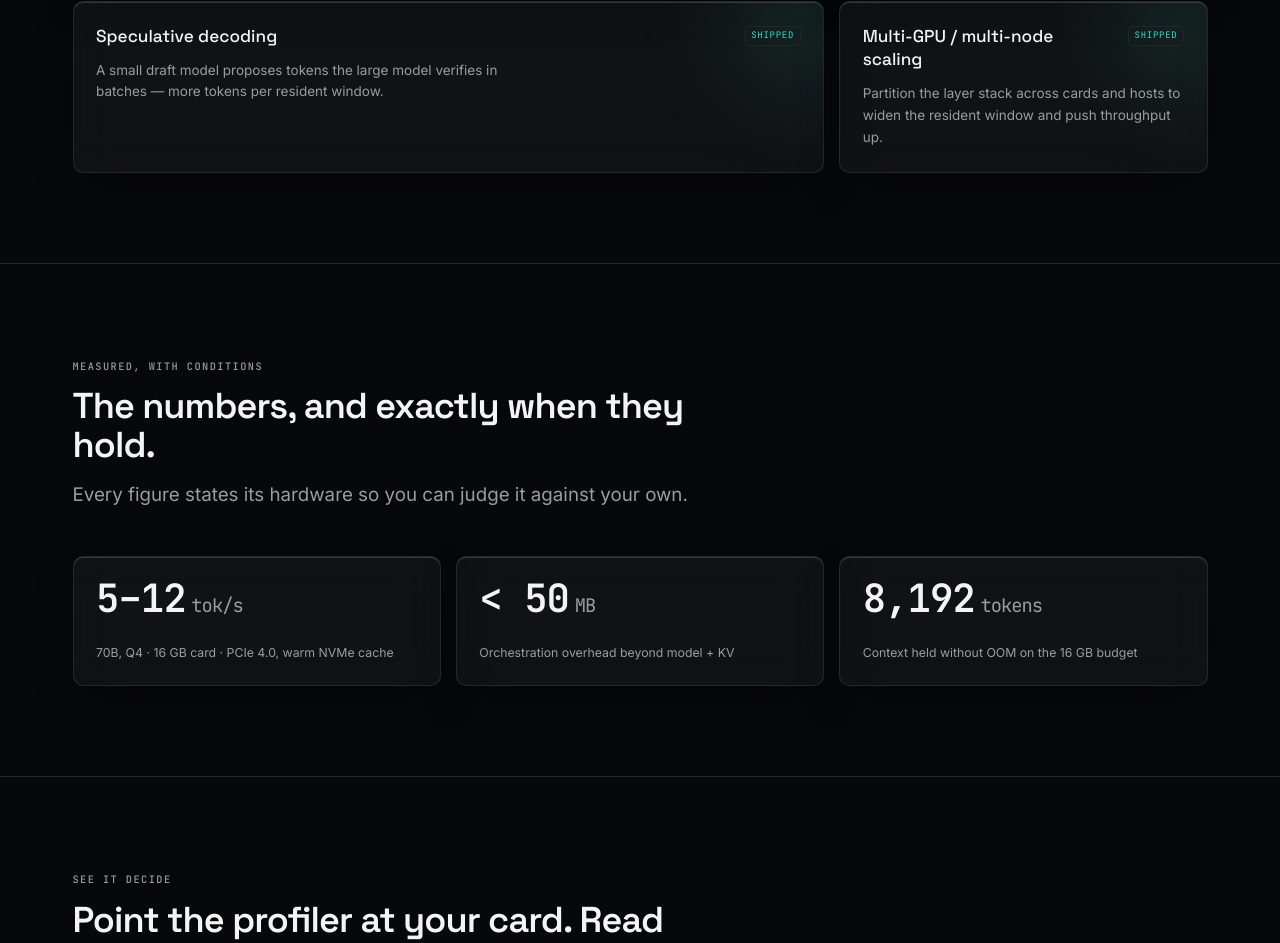
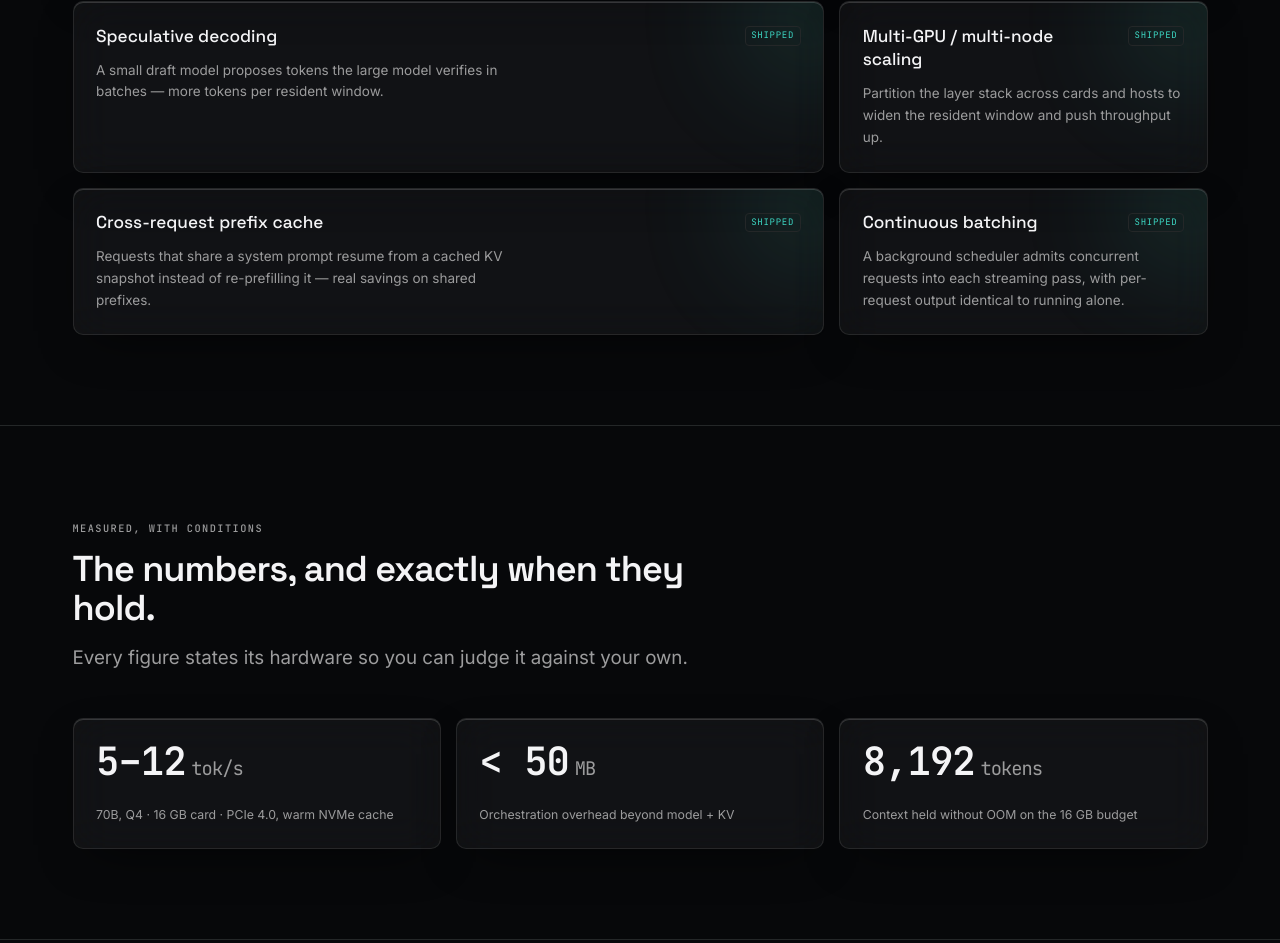
Before and after one commit to vedantnimbarte/dlm-frontend, a Next.js app: page / in a window 1280 px wide. Shown: the part 4045-4988 px from the top of the page. Built offline with nearby package versions, Linux system fonts and the light colour scheme; no server answers.

Commit message:
feat(home): headline cross-request prefix cache and continuous batching

```diff
--- a/components/FeatureGrid.tsx
+++ b/components/FeatureGrid.tsx
@@ -34,6 +34,16 @@ const FEATURES = [
   {
     title: "Multi-GPU / multi-node scaling",
     body: "Partition the layer stack across cards and hosts to widen the resident window and push throughput up.",
+    state: "shipped",
+  },
+  {
+    title: "Cross-request prefix cache",
+    body: "Requests that share a system prompt resume from a cached KV snapshot instead of re-prefilling it — real savings on shared prefixes.",
+    state: "shipped",
+  },
+  {
+    title: "Continuous batching",
+    body: "A background scheduler admits concurrent requests into each streaming pass, with per-request output identical to running alone.",
     state: "shipped",
   },
 ];
```
